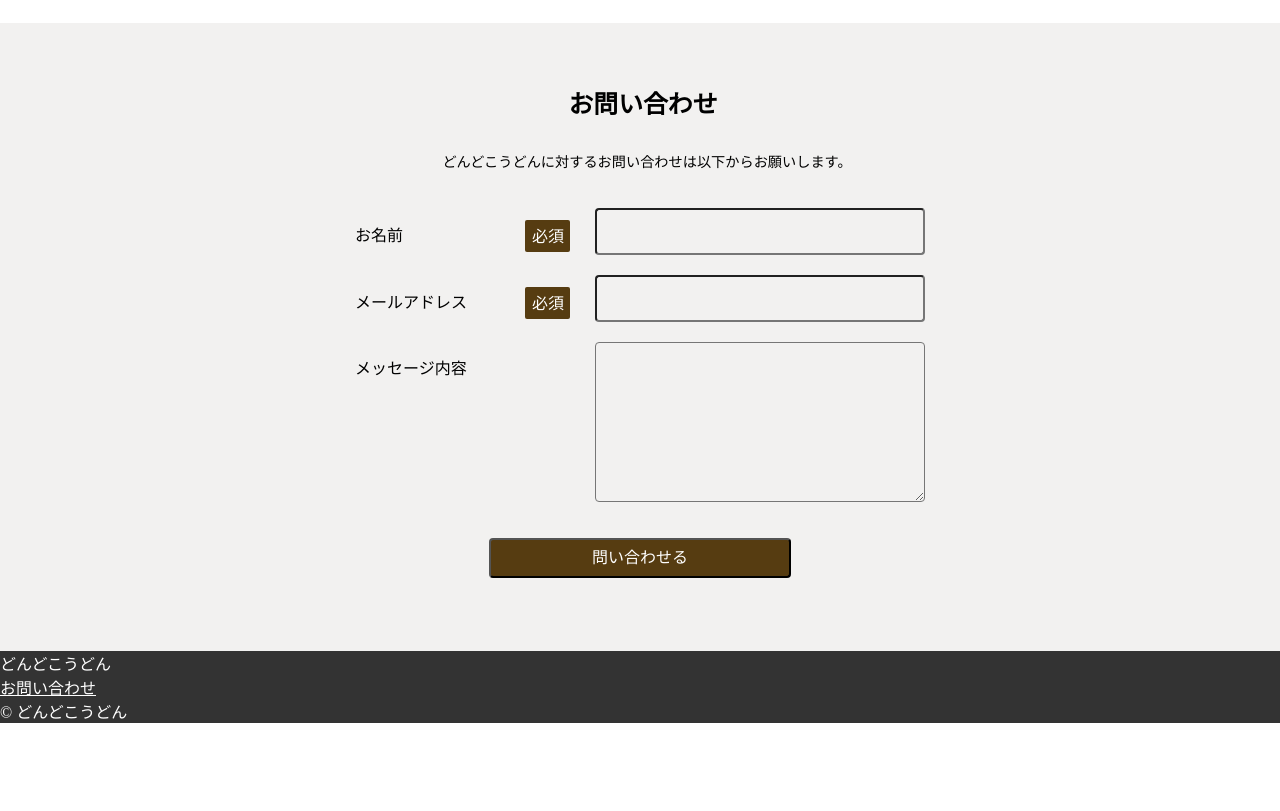
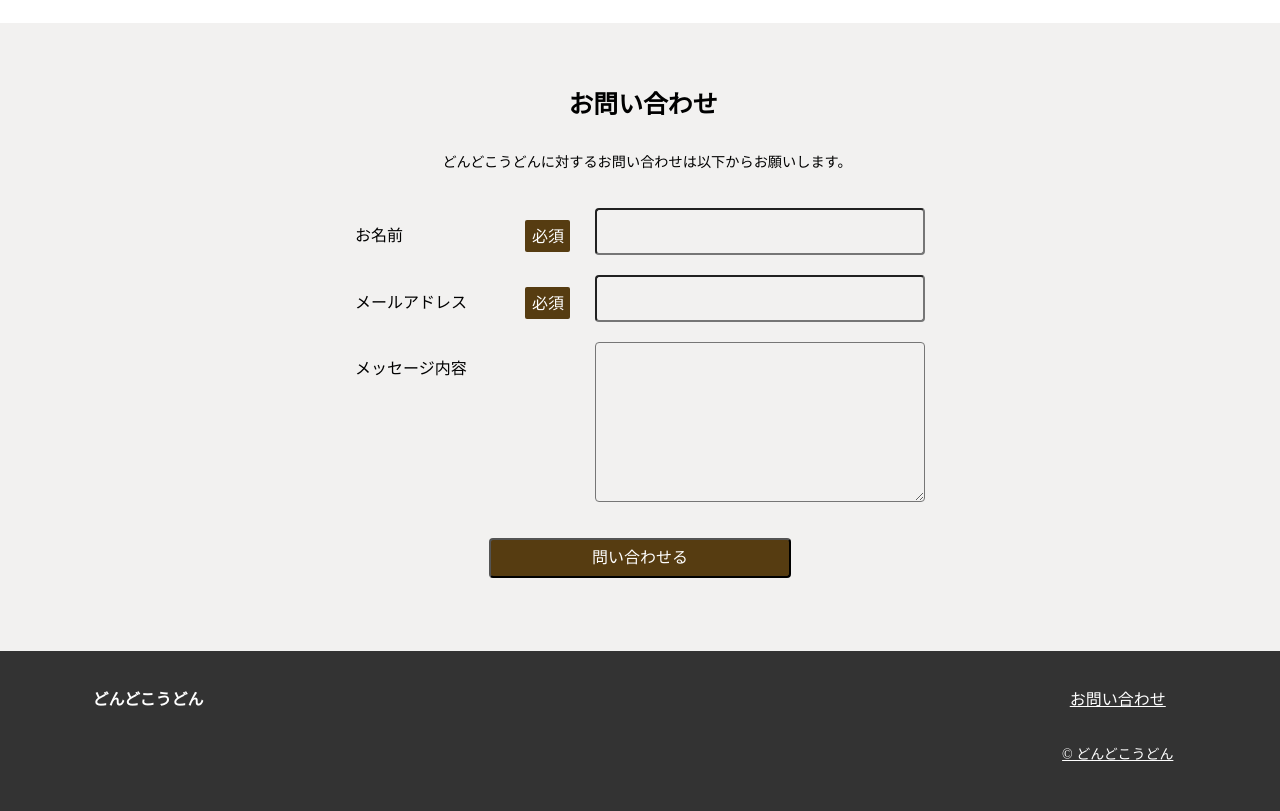
Before and after one commit to ren12123/coding-practice-01, a plain HTML site: page index.html in a window 1280 px wide. Shown: the part 972-1783 px from the top of the page. Before the commit the page ends 1695 px from the top, so only its background shows below. Drawn offline with Linux system fonts and the light colour scheme; a web font is replaced by a local one.

Commit message:
footer完成

```diff
--- a/assets/css/style.css
+++ b/assets/css/style.css
@@ -268,7 +268,37 @@ section.hero {
     color: inherit;
     font: inherit;
     cursor: pointer;
+}
+
+.footer_content {
+    display: flex;
+    justify-content: space-between;
+    padding-left: clamp(20px, 7.22vw, 104px);
+    padding-right: clamp(20px, 8.33vw, 120px);
+    padding-top: clamp(24px, 2.78vw, 40px);
+    padding-bottom: clamp(30px, 3.61vw, 52px);
+}
+
+.fotter_left {
+    font-size: 16px;
+    font-weight: bold;
+    line-height: 1.625;
+    margin-top: 1px;
+}
+
+.logo-btn {
+    display: flex;
+    flex-direction: column;
+    text-align: right;
+    gap: clamp(20px,2.5vw,36px);
     text-decoration: underline;
+    font-size: 16px;
+    line-height: 1.6875;
+}
+
+.logo {
+    font-size: 14px;
+    line-height: 1.43;
 }
 
 @media (max-width: 768px) {
--- a/index.html
+++ b/index.html
@@ -83,12 +83,15 @@
         </section>
 
         <footer class="footer">
-            <p class="fotter_left">どんどこうどん</p>
-            <button type="button" class="move_btn low-btn">お問い合わせ</button>
-            <p class="logo">© どんどこうどん</p>
+            <div class="footer_content">
+                <p class="fotter_left">どんどこうどん</p>
+                <div class="logo-btn">
+                    <button type="button" class="move_btn low-btn">お問い合わせ</button>
+                    <p class="logo">© どんどこうどん</p>
+                </div>
+            </div>
         </footer>
     </main>
-    <script src="./assets/scripts.js">
-    </script>
+    <script src="./assets/scripts.js"></script>
 </body>
 </html>
```
